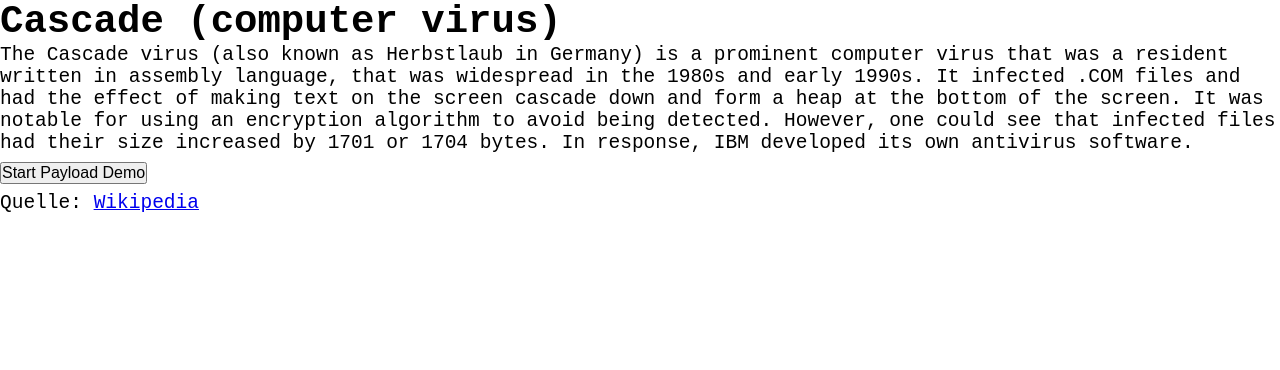
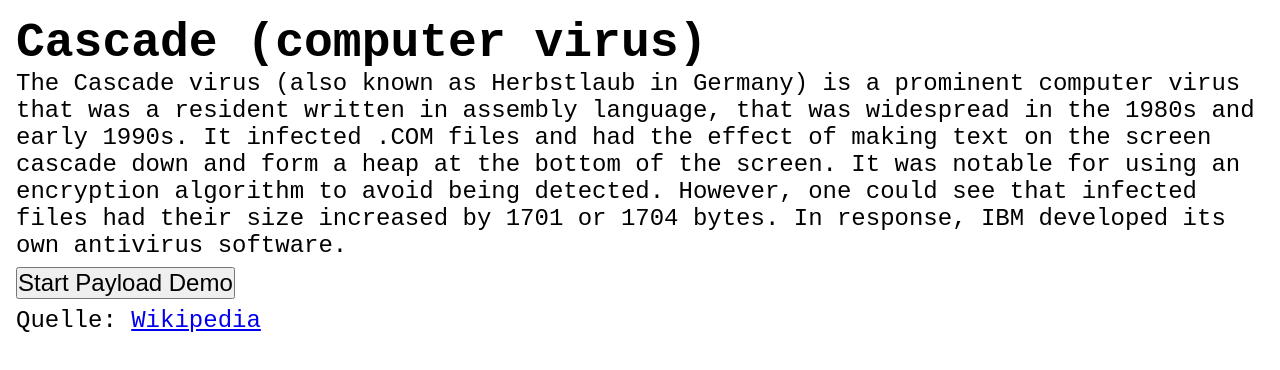
Before and after one commit to jamarob/cascade, a website built with Parcel: page src/index.html in a window 1280 px wide. Built offline with nearby package versions, Linux system fonts and the light colour scheme.

Commit message:
Increase font size

```diff
--- a/src/style.css
+++ b/src/style.css
@@ -5,15 +5,16 @@
 }
 
 body {
+	padding: 16px;
 	font-family: monospace;
-	font-size: 1.5em;
+	font-size: 24px;
 	position: relative;
 	height: 100vh;
 }
 
 button {
 	margin: 8px 0;
-	font-size: 16px;
+	font-size: inherit;
 }
 
 .falling {
```
